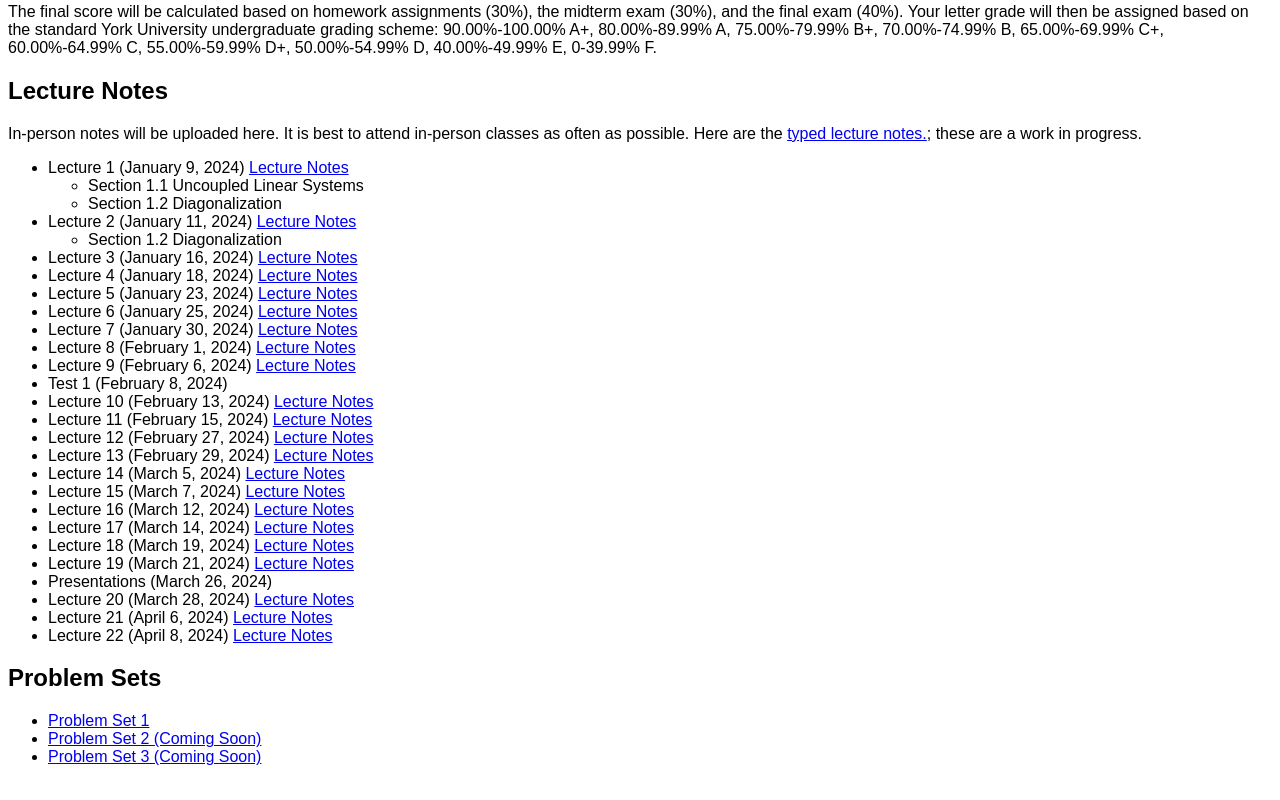
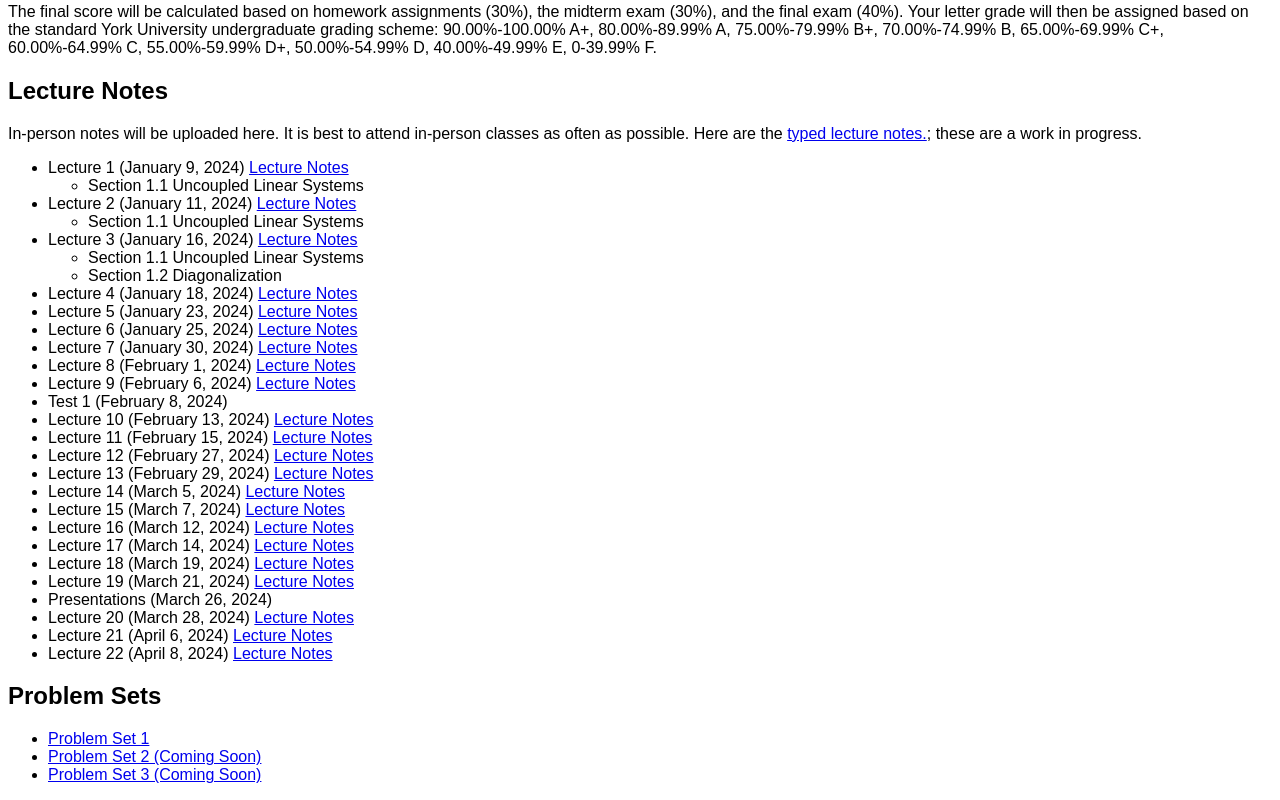
Before and after one commit to joetran0/MATH-4271-Winter-2024, a plain HTML site: page index.html in a window 1280 px wide. Shown: the part 1294-2094 px from the top of the page. Drawn offline with Linux system fonts and the light colour scheme.

Commit message:
Update index.html

```diff
--- a/index.html
+++ b/index.html
@@ -79,13 +79,16 @@
             <li>Lecture 1 (January 9, 2024) <a href="M4271-Lecture1.pdf">Lecture Notes</a></li>
             <ul>
                 <li>Section 1.1 Uncoupled Linear Systems</li>
-                <li>Section 1.2 Diagonalization</li>
             </ul>
             <li>Lecture 2 (January 11, 2024) <a href="M4271-Lecture2.pdf">Lecture Notes</a></li>
             <ul>
+                <li>Section 1.1 Uncoupled Linear Systems</li>
+            </ul>
+            <li>Lecture 3 (January 16, 2024) <a href="M4271-Lecture3.pdf">Lecture Notes</a></li>
+            <ul>
+                <li>Section 1.1 Uncoupled Linear Systems</li>
                 <li>Section 1.2 Diagonalization</li>
             </ul>
-            <li>Lecture 3 (January 16, 2024) <a href="M4271-Lecture3.pdf">Lecture Notes</a></li>
             <li>Lecture 4 (January 18, 2024) <a href="M4271-Lecture4.pdf">Lecture Notes</a></li>
             <li>Lecture 5 (January 23, 2024) <a href="M4271-Lecture5.pdf">Lecture Notes</a></li>
             <li>Lecture 6 (January 25, 2024) <a href="M4271-Lecture6.pdf">Lecture Notes</a></li>
```
